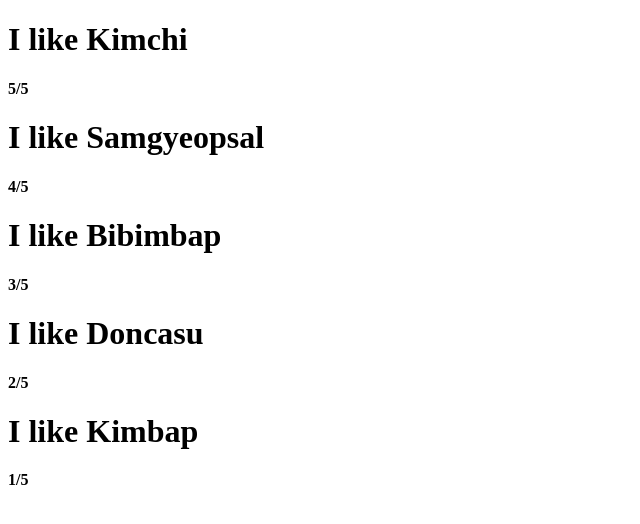
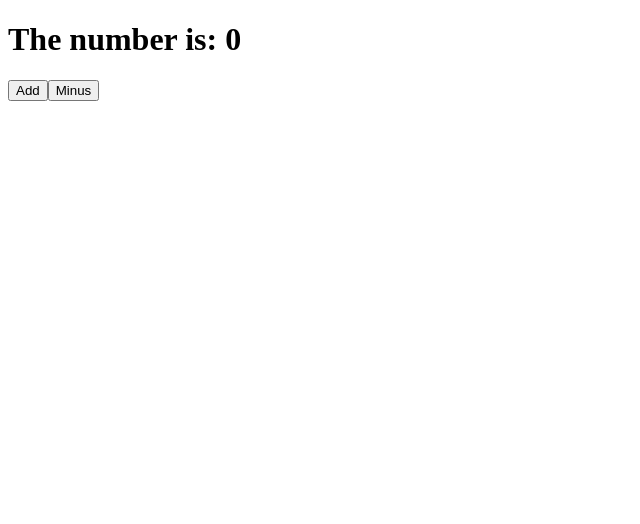
Before and after one commit to kim-hyunjin/react-movie-app, a React (Create React App) app: page / in a window 1280 px wide. Shown: the top 524 px of the page, without its empty margins (0-640 px from the left). Built offline with nearby package versions, Linux system fonts and the light colour scheme.

Commit message:
class components and state, component life cycle

```diff
--- a/src/App.js
+++ b/src/App.js
@@ -1,57 +1,37 @@
 import React from 'react';
-import PropTypes from 'prop-types';
 
-function Food({name, rating}) {
-    return (
-        <div>
-            <h1>I like {name}</h1>
-            <h4>{rating}/5</h4>
-        </div>
-    )
-}
-
-Food.propTypes = {
-    name: PropTypes.string.isRequired,
-    rating: PropTypes.number
-}
-
-const foodILike = [
-    {
-        id: 1,
-        name: "Kimchi",
-        rating: 5
-    },
-    {
-        id: 2,
-        name: "Samgyeopsal",
-        rating: 4
-    },
-    {
-        id: 3,
-        name: "Bibimbap",
-        rating: 3
-    },
-    {
-        id: 4,
-        name: "Doncasu",
-        rating: 2
-    },
-    {
-        id: 5,
-        name: "Kimbap",
-        rating: "1"
+class App extends React.Component {
+    state = {
+        count: 0
+    };
+    add = () => {
+        // setState를 호출하면 새로 render function을 호출해줌
+        // 현재 state값을 알아서 넣어준다.
+        this.setState(current => ({ count: current.count + 1 }));
+    };
+    minus = () => {
+        this.setState(current => ({ count: current.count - 1 }));
+    };
+    componentDidMount() {
+        console.log("Component rendered");
     }
-];
-
-function App() {
-  return (
-      <div className="App">
-          {foodILike.map(dish => (
-              <Food key={dish.id} name={dish.name} rating={dish.rating} />
-          ))}
-      </div>
-
-  );
+    componentDidUpdate() {
+        console.log("I just updated");
+    }
+    componentWillUnmount() {
+        console.log("Goodbye, cruel world");
+    }
+    // Virtual DOM과 이전 DOM을 비교하여 변경된 부분만 새로 렌더링 해준다
+    render() {
+        console.log("I'm rendering");
+        return (
+            <div>
+                <h1>The number is: {this.state.count}</h1>
+                <button onClick={this.add}>Add</button>
+                <button onClick={this.minus}>Minus</button>
+            </div>
+        );
+    }
 }
 
 export default App;
```
